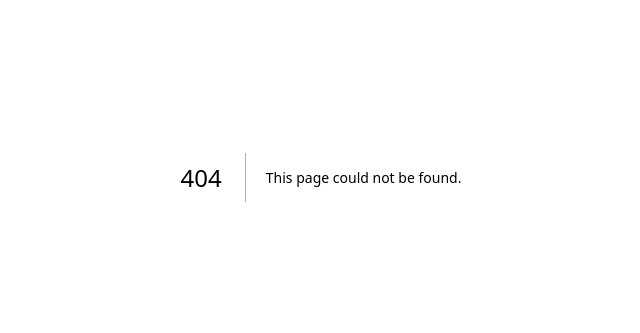
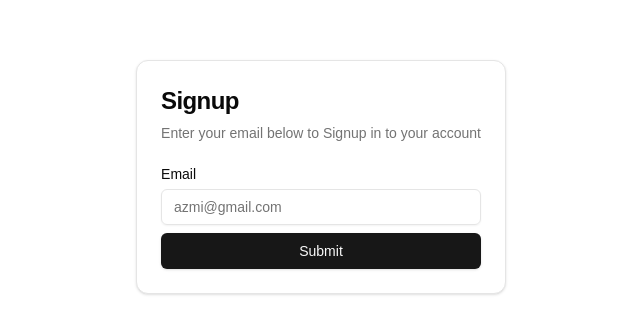
Before and after one commit to moteeullahazmi/InvoiceApp, a Next.js app: page /signup in a window 1280 px wide. Before the commit this address had no page. Shown: the part 223-556 px from the top of the page, without its empty margins (319-959 px from the left). Built offline with nearby package versions, Linux system fonts and the light colour scheme.

Commit message:
adding singup route

```diff
--- /dev/null
+++ b/app/signup/page.tsx
@@ -0,0 +1,30 @@
+import { Label } from "@/components/ui/label"
+import {Card, CardContent, CardDescription, CardHeader, CardTitle} from "../../components/ui/card"
+import { Input } from "@/components/ui/input"
+import { Button } from "@/components/ui/button"
+
+export default function Signup(){
+    return <>
+    <div className="h-screen w-full flex justify-center items-center ">
+        <Card className="max-w-sm">
+            <CardHeader>
+                <CardTitle className="text-2xl">
+                    Signup
+                </CardTitle>
+                <CardDescription>
+                    Enter your email below to Signup in to your account
+                </CardDescription>
+            </CardHeader>
+            <CardContent>
+                <form className="flex flex-col gap-y-4">
+                    <div className="flex flex-col gap-y-2">
+                        <Label>Email</Label>
+                        <Input placeholder="azmi@gmail.com"/>
+                        <Button>Submit</Button>
+                    </div>
+                </form>
+            </CardContent>
+        </Card>
+    </div>
+    </>
+}
```
